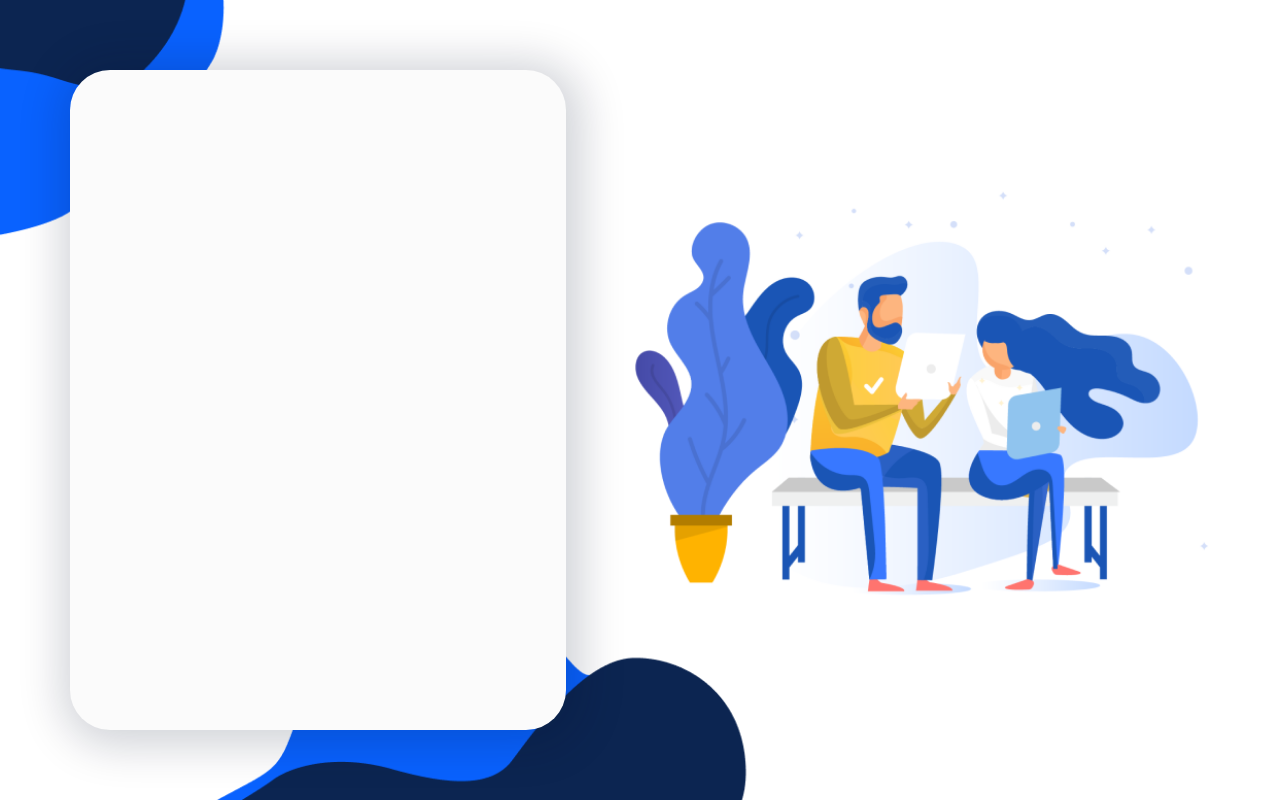
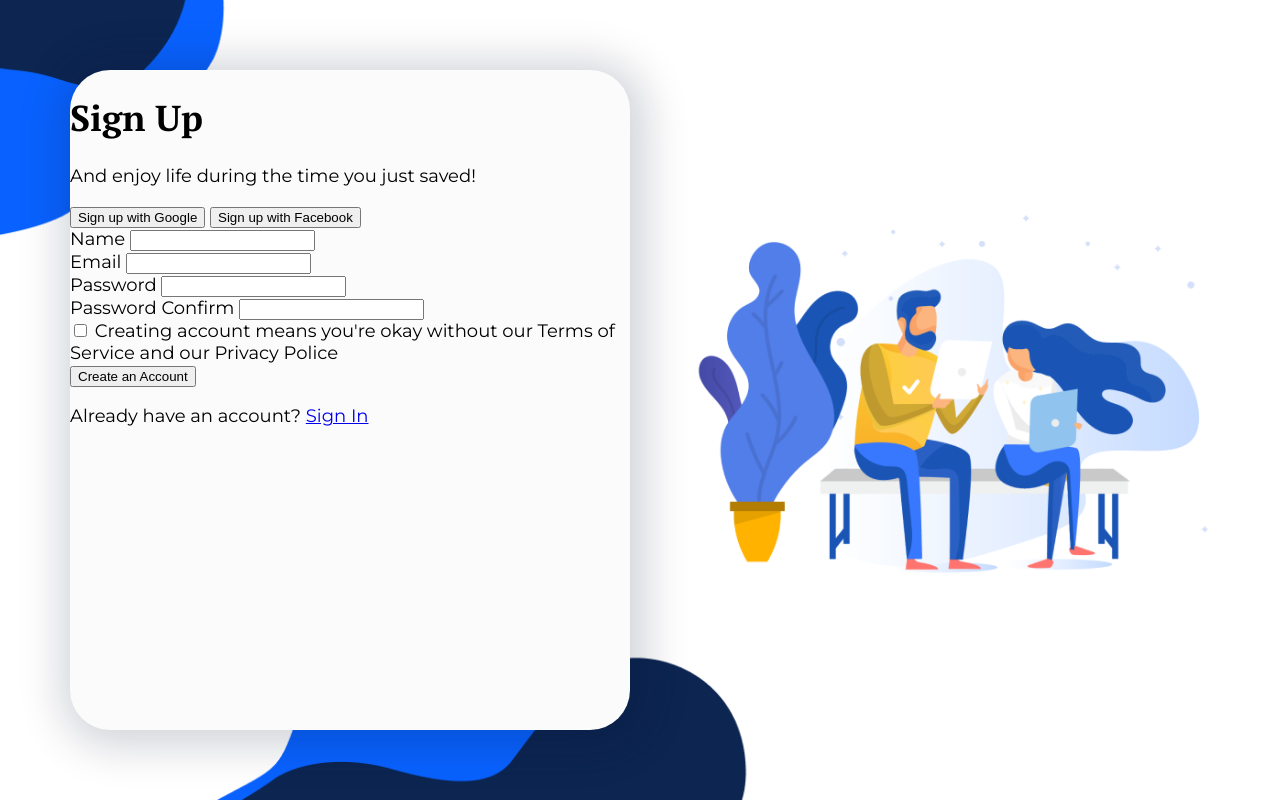
Before and after one commit to solum-the-creator/sign-up-form, a plain HTML site: page index.html in a window 1280 px wide. Drawn offline with Linux system fonts and the light colour scheme.

Commit message:
Create HTML structure

```diff
--- a/index.html
+++ b/index.html
@@ -5,12 +5,62 @@
     <meta http-equiv="X-UA-Compatible" content="IE=edge">
     <meta name="viewport" content="width=device-width, initial-scale=1.0">
     <title>Sign-up Form</title>
+    <link rel="preconnect" href="https://fonts.googleapis.com">
+    <link rel="preconnect" href="https://fonts.gstatic.com" crossorigin>
+    <link href="https://fonts.googleapis.com/css2?family=Montserrat:ital,wght@0,200;0,300;0,400;0,500;0,600;0,700;0,800;0,900;1,400;1,600&family=PT+Serif:wght@400;700&display=swap" rel="stylesheet">
     <link rel="stylesheet" href="style.css">
 </head>
 <body>
     <main>
         <div class="sign-up-form">
+            <form action="#" method="get">
+                <div class="header-form">
+                    <h1>Sign Up</h1>
+                    <p>
+                        And enjoy life during the time you just saved!
+                    </p>
+                </div>
+                <div class="main-form">
+                    <div class="sign-with">
+                        <button type="button">Sign up with Google</button>
+                        <button type="button">Sign up with Facebook</button>
+                    </div>
+                    <div class="user-data">
+                        <div class="name-input">
+                            <label for="user-name">Name</label>
+                            <input name="userName" id="user-name" type="text">
+                        </div>
+                        <div class="email-input">
+                            <label for="email">Email</label>
+                            <input type="email" name="email" id="email">
+                        </div>
+                    </div>
+                    <div class="passwords-input">
+                        <div class="password-input">
+                            <label for="password">Password</label>
+                            <input type="password" name="password" id="password">
+                        </div>
+                        <div class="password-confirm-input">
+                            <label for="confirm-password">Password Confirm</label>
+                            <input type="password" name="confirmPassword" id="confirm-password">
+                        </div>
+                        <div class="accept-checkbox">
+                            <label for="accept-privacy">
+                                <input type="checkbox" name="acceptPrivacy" id="accept-privacy">
+                                Creating account means you're okay without our Terms of Service
+                                and our Privacy Police
+                            </label>
 
+                        </div>
+                        <button type="button">Create an Account</button>
+                        <p class="have-account">Already have an account? <a href="#">Sign In</a></p>
+                    </div>
+                </div>
+
+
+
+
+            </form>
         </div>
         <div class="image-box">
             <img src="images/back-illustration.png" alt="Man and women">
--- a/style.css
+++ b/style.css
@@ -22,7 +22,12 @@ body {
     justify-content: center;
     align-items: center;
     font-size: 18px;
+    font-family: 'Montserrat', sans-serif;
 
+}
+
+h1,h2,h3,h4,h5,h6 {
+    font-family: 'PT Serif', serif;
 }
 
 main{
@@ -36,8 +41,8 @@ main{
 }
 
 .sign-up-form {
-    flex: 1 0 auto;
-    min-width: 440px;
+    flex: 1 1 auto;
+    min-width: 360px;
     max-width: 560px;
     align-self: stretch;
     background-color: var(--color-white);
@@ -45,9 +50,12 @@ main{
     box-shadow: 4px 4px 44px 12px rgba(4, 18, 42, 0.184);
 }
 
+
+
 .image-box{
-    flex: 1 1 auto;
+    flex: 1 2 auto;
     max-width: 580px;
+    min-width: 240px;
 }
 
 .image-box img{
```
